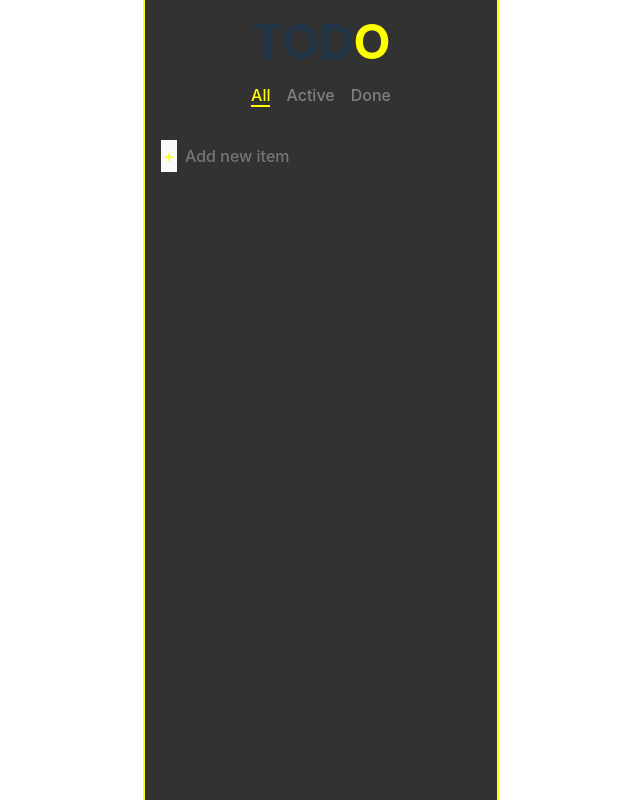
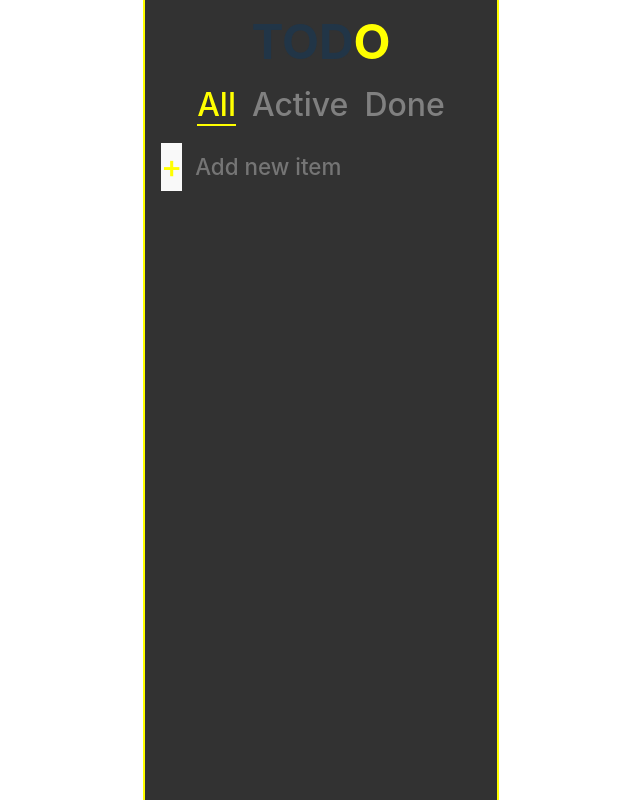
Before and after one commit to temmmus/checklist, a Vue app: page / in a window 1280 px wide. Shown: the whole page, without its empty margins (319-959 px from the left). Built offline with nearby package versions, Linux system fonts and the light colour scheme.

Commit message:
chore: change list styles

```diff
--- a/src/components/AddItem.vue
+++ b/src/components/AddItem.vue
@@ -42,7 +42,8 @@ export default defineComponent({
 
 <style scoped>
 .add-item {
-  margin-top: 1rem;
+  display: flex;
+  height: 3rem;
   border-top: 1px solid transparent;
   border-bottom: 1px solid transparent;
 }
@@ -53,10 +54,9 @@ export default defineComponent({
 }
 
 .add-item__form {
-  height: 2rem;
-  display: grid;
-  grid-template-columns: 1rem auto;
-  column-gap: 0.5rem;
+  display: flex;
+  align-content: center;
+  gap: 0.8rem;
 }
 
 .add-item__button:after {
--- a/src/components/Item.vue
+++ b/src/components/Item.vue
@@ -57,10 +57,10 @@ export default defineComponent({
 
 <style scoped>
 .item {
-  height: 2rem;
+  height: 3rem;
   display: grid;
   grid-template-columns: 1rem auto 1rem;
-  column-gap: 0.5rem;
+  column-gap: 1rem;
   border-top: 1px solid transparent;
   border-bottom: 1px solid transparent;
 }
@@ -75,7 +75,7 @@ export default defineComponent({
 }
 
 .item__checkbox {
-  transform: scale(1.5);
+  transform: scale(1.4);
   accent-color: #808080;
   cursor: pointer;
 }
--- a/src/shared/constants.ts
+++ b/src/shared/constants.ts
@@ -1 +1 @@
-export const INPUT_LENGTH = "30";
+export const INPUT_LENGTH = "20";
--- a/src/style.css
+++ b/src/style.css
@@ -40,10 +40,12 @@ h1 {
 
 input {
   padding: 0;
+  margin: 0;
+  width: 100%;
   background: transparent;
   border: none;
   outline: none;
-  font-size: 1rem;
+  font-size: 1.4rem;
   font-weight: 500;
   font-family: inherit;
 }
@@ -52,10 +54,9 @@ button {
   padding: 0;
   border: none;
   background-color: transparent;
-  font-size: 1rem;
+  font-size: 2rem;
   font-weight: 500;
   font-family: inherit;
-
   cursor: pointer;
 }
 
```
Also changed, not shown: 1 other file (tests, documents, lock files or other folders).
